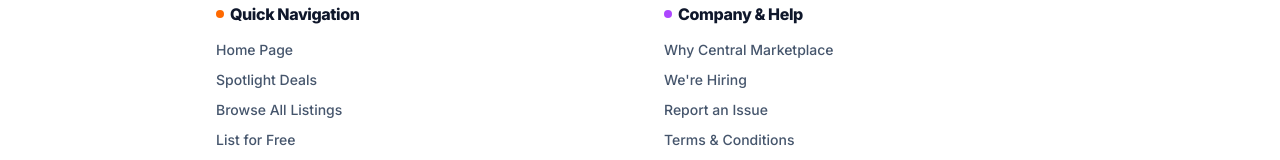
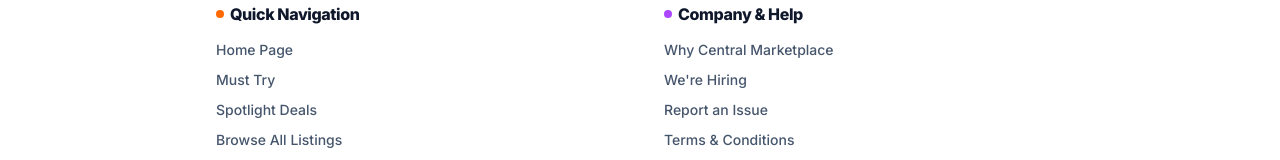
Before and after one commit to bala290498/central-marketplace-03, a Next.js app: page / in a window 1280 px wide. Shown: the part 737-897 px from the top of the page. Built offline with nearby package versions, Linux system fonts and the light colour scheme; no server answers.

Commit message:
Add Must Try link to Quick Navigation section in Footer

```diff
--- a/src/components/Footer.tsx
+++ b/src/components/Footer.tsx
@@ -16,6 +16,11 @@
               <li>
                 <Link href="/" className="hover:text-orange-600 transition-colors inline-block">
                   Home Page
+                </Link>
+              </li>
+              <li>
+                <Link href="/must-try" className="hover:text-orange-600 transition-colors inline-block">
+                  Must Try
                 </Link>
               </li>
               <li>
```
